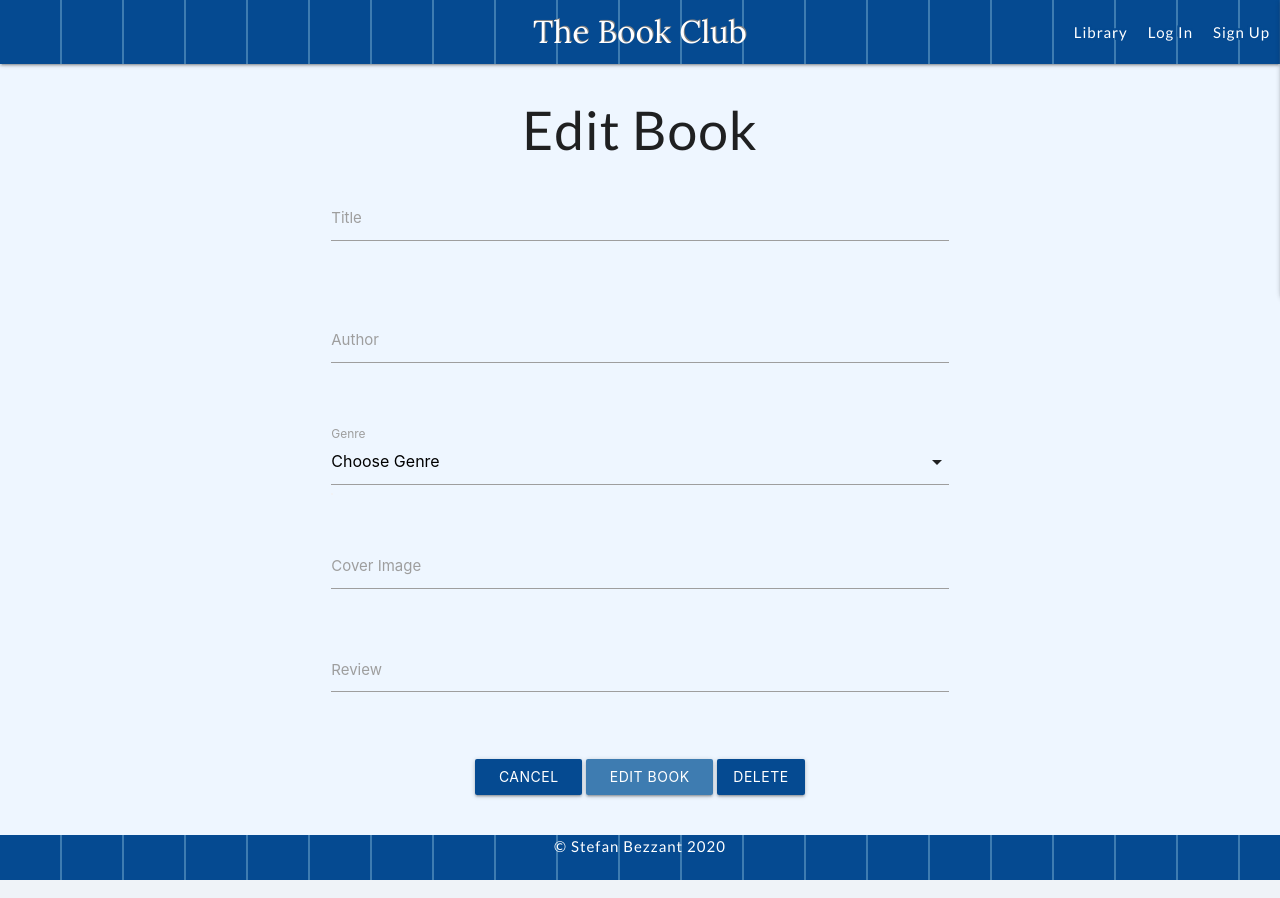
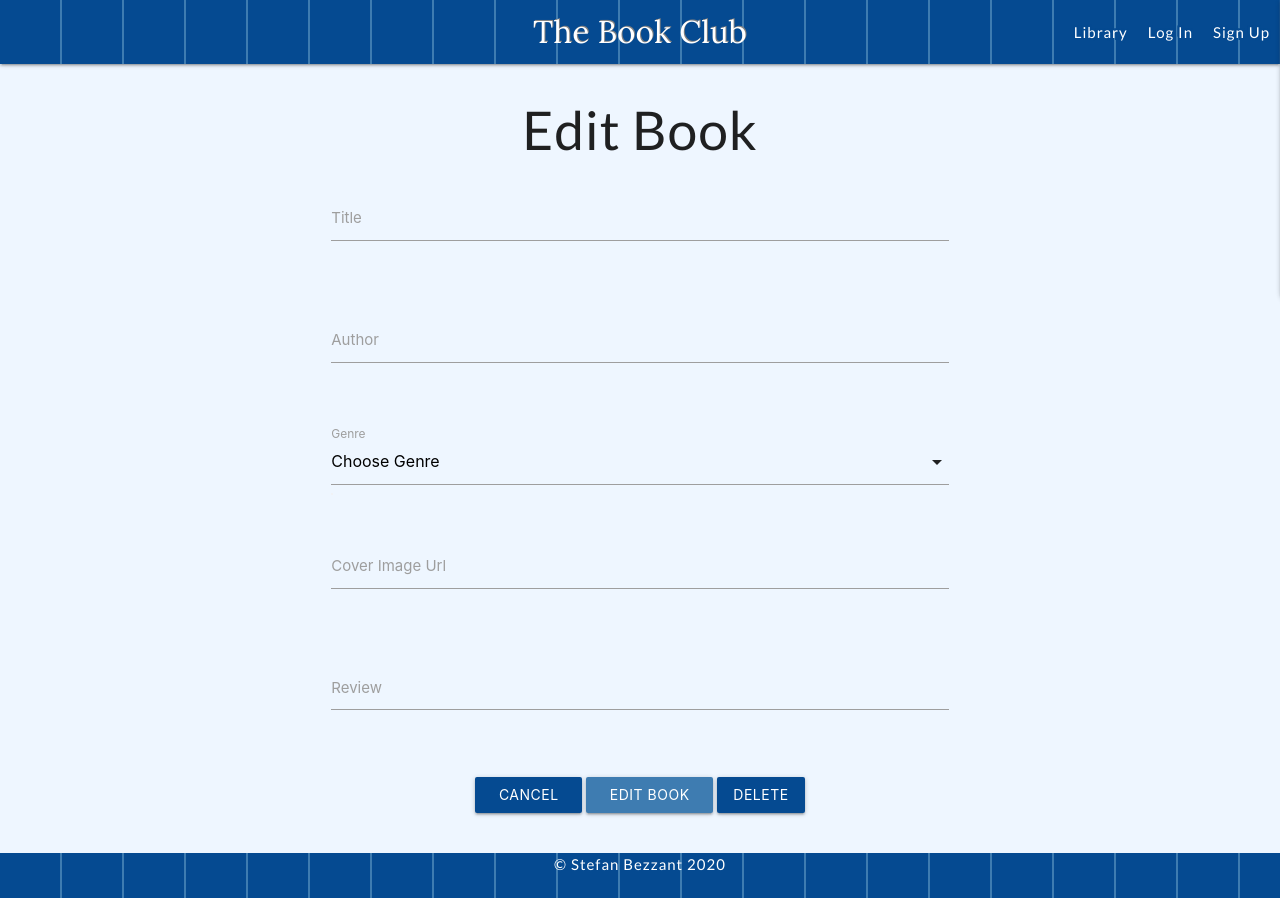
Before and after one commit to stefbez/the-book-club, a Flask app: template templates/edit_book.html in a window 1280 px wide. Run offline with Flask 2, Linux system fonts and the light colour scheme; the template is opened without the code that fills it, so the values that code supplies are empty; some libraries are stand-ins or nearby versions.

Commit message:
Edit all add and edit book forms to clarify the need for a url

```diff
--- a/templates/add_book.html
+++ b/templates/add_book.html
@@ -40,7 +40,7 @@
         <div class="row">
             <div class="input-field col s12">
                 <input id="book_cover" name="book_cover" type="url" class="validate" required>
-                <label for="book_cover">Cover Image</label>
+                <label for="book_cover">Cover Image Url</label>
                 <span class="helper-text" data-error="Please enter a valid cover image url"></span>
             </div>
         </div>
--- a/templates/admin_edit_book.html
+++ b/templates/admin_edit_book.html
@@ -45,7 +45,8 @@
             <div class="input-field col s12">
                 <input id="book_cover" name="book_cover" value="{{ book.book_cover }}" type="url" class="validate"
                     required>
-                <label for="book_cover">Cover Image</label>
+                <label for="book_cover">Cover Image Url</label>
+                <span class="helper-text" data-error="Please enter a valid cover image url"></span>
             </div>
         </div>
         <!-- Review text -->
--- a/templates/edit_book.html
+++ b/templates/edit_book.html
@@ -43,7 +43,8 @@
             <div class="input-field col s12">
                 <input id="book_cover" name="book_cover" value="{{ book.book_cover }}" type="url" class="validate"
                     required>
-                <label for="book_cover">Cover Image</label>
+                <label for="book_cover">Cover Image Url</label>
+                <span class="helper-text" data-error="Please enter a valid cover image url"></span>
             </div>
         </div>
         <!-- Review text -->
```
